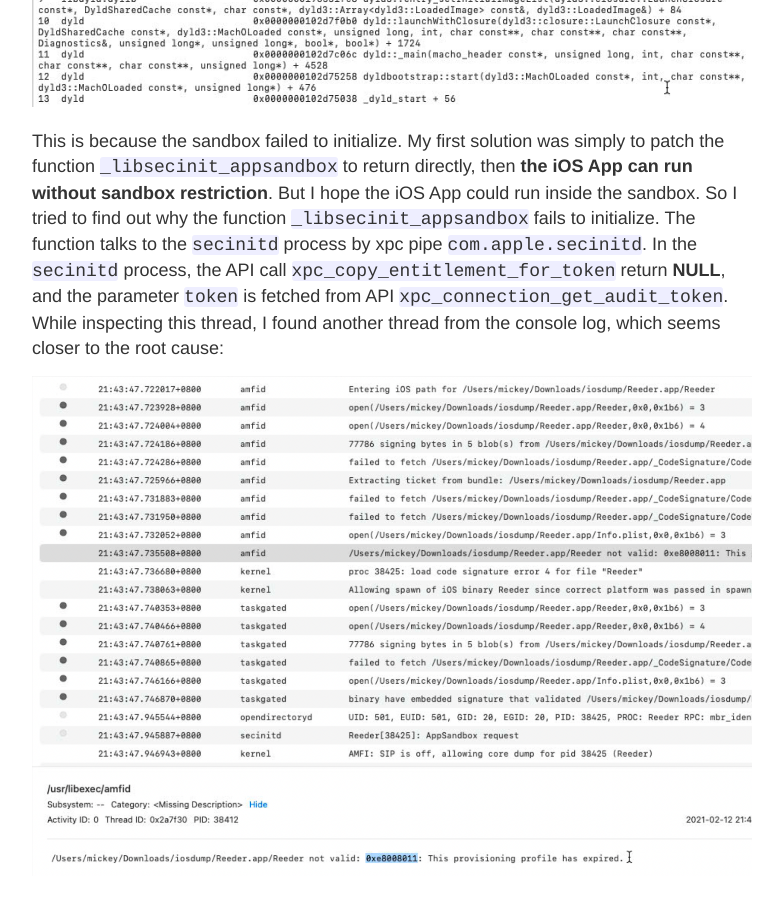
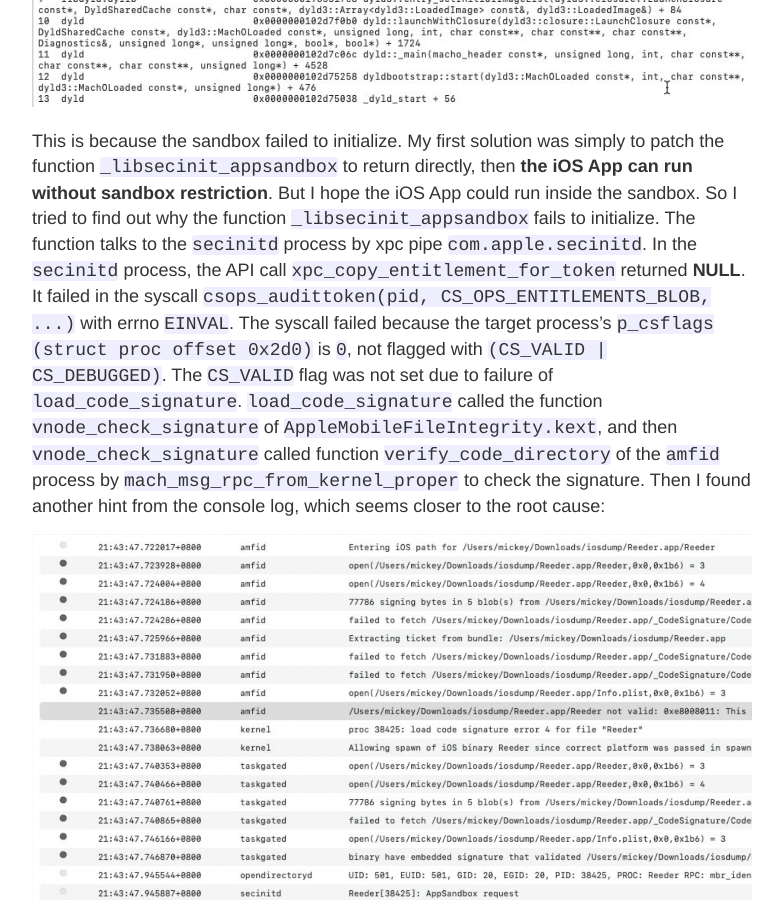
Before and after one commit to jhftss/jhftss.github.io, a Jekyll site: the page built from _posts/2021-2-12-Debug-any-iOS-Apps-on-M1-Mac.md, in a window 1280 px wide and 900 px high, scrolled down 6064 px. Shown: the whole window, without its empty margins (248-1031 px from the left). Built offline with Jekyll 4.4.1, drawn with Linux system fonts in a browser that asks for light colours; some of the changed text lies outside the part shown.

Commit message:
new post
Install decrypted IPA on M1 Mac

```diff
--- a/_posts/2021-2-12-Debug-any-iOS-Apps-on-M1-Mac.md
+++ b/_posts/2021-2-12-Debug-any-iOS-Apps-on-M1-Mac.md
@@ -149,7 +149,7 @@
 
 ![image-20210212211417214](../res/2021-2-12-Debug-any-iOS-Apps-on-M1-Mac/image-20210212211417214.png)
 
-This is because the sandbox failed to initialize. My first solution was simply to patch the function `_libsecinit_appsandbox` to return directly, then __the iOS App can run without sandbox restriction__. But I hope the iOS App could run inside the sandbox. So I tried to find out why the function `_libsecinit_appsandbox` fails to initialize. The function talks to the `secinitd` process by xpc pipe `com.apple.secinitd`. In the `secinitd` process, the API call `xpc_copy_entitlement_for_token` return __NULL__, and the parameter `token` is fetched from API `xpc_connection_get_audit_token`. While inspecting this thread, I found another thread from the console log, which seems closer to the root cause:
+This is because the sandbox failed to initialize. My first solution was simply to patch the function `_libsecinit_appsandbox` to return directly, then __the iOS App can run without sandbox restriction__. But I hope the iOS App could run inside the sandbox. So I tried to find out why the function `_libsecinit_appsandbox` fails to initialize. The function talks to the `secinitd` process by xpc pipe `com.apple.secinitd`. In the `secinitd` process, the API call `xpc_copy_entitlement_for_token` returned __NULL__. It failed in the syscall `csops_audittoken(pid, CS_OPS_ENTITLEMENTS_BLOB, ...)` with errno `EINVAL`. The syscall failed because the target process’s `p_csflags (struct proc offset 0x2d0)` is `0`, not flagged with `(CS_VALID | CS_DEBUGGED)`. The `CS_VALID` flag was not set due to failure of `load_code_signature`. `load_code_signature` called the function `vnode_check_signature` of  `AppleMobileFileIntegrity.kext`, and then `vnode_check_signature` called function `verify_code_directory` of the `amfid` process by `mach_msg_rpc_from_kernel_proper` to check the signature. Then I found another hint from the console log, which seems closer to the root cause:
 
 ![image-20210212215309892](../res/2021-2-12-Debug-any-iOS-Apps-on-M1-Mac/image-20210212215309892.png)
 
@@ -164,6 +164,18 @@
 ![image-20210212221504797](../res/2021-2-12-Debug-any-iOS-Apps-on-M1-Mac/image-20210212221504797.png)
 
 I just patched the callback function at line `12`, to let it jump to line `40` directly. The patch is work and the sandbox could be initialized as usual.
+
+### Another solution
+
+Re-signing with free developer’s certificate seems __valid for only 7 days__. Therefore,  I also tried to re-sign it with `ad-hoc` , which has no time limitation. But it failed in the function `vnode_check_signature` of the `AppleMobileFileIntegrity.kext`, error string:
+
+“__unsuitable CT policy 0 for this platform/device, rejecting signature.__”
+
+Error occurred before the rpc call to `amfid` process.
+
+So I have to load a kext to patch it for this solution:
+
+![image-20210222144726077](../res/2021-2-12-Debug-any-iOS-Apps-on-M1-Mac/image-20210222144726077.png)
 
 # Patch to show iOS UI
 
```
Also changed, not shown: _posts/2021-2-22-Install-decrypted-IPA-on-M1-Mac.md (added, +56 -0 lines), res/2021-2-12-Debug-any-iOS-Apps-on-M1-Mac/image-20210222144726077.png (added), res/2021-2-22-Install-decrypted-IPA-on-M1-Mac/Screenshot2021_02_20_125118.jpg (added), res/2021-2-22-Install-decrypted-IPA-on-M1-Mac/Screenshot2021_02_20_143015.jpg (added), res/2021-2-22-Install-decrypted-IPA-on-M1-Mac/Screenshot2021_02_22_161745.jpg (added), res/2021-2-22-Install-decrypted-IPA-on-M1-Mac/image-20210222151143906.png (added), res/2021-2-22-Install-decrypted-IPA-on-M1-Mac/image-20210222151405717.png (added), res/2021-2-22-Install-decrypted-IPA-on-M1-Mac/image-20210222152044818.png (added), res/2021-2-22-Install-decrypted-IPA-on-M1-Mac/image-20210222152958065.png (added).
